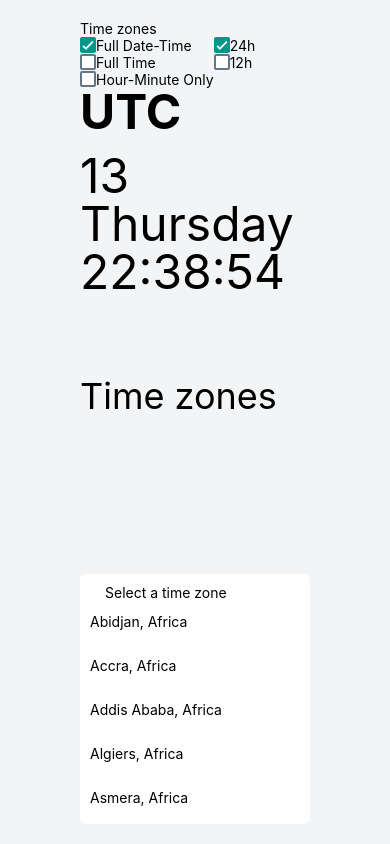
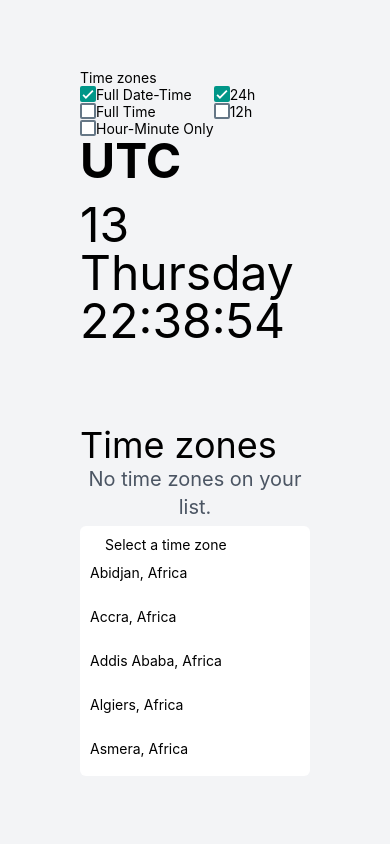
Before and after one commit to sanavalos/expo-clock, a React Native app: screen / in a window 390 px wide. Built offline with nearby package versions, Linux system fonts and the light colour scheme.

Commit message:
feat: add conditional rendering to time zones cards

```diff
--- a/components/TimeZonesCards.jsx
+++ b/components/TimeZonesCards.jsx
@@ -1,15 +1,22 @@
 import React from "react";
-import { FlatList } from "react-native";
+import { View, Text, FlatList } from "react-native";
 import TimeZoneCard from "./TimeZoneCard";
 
 function TimeZonesCards({ timeZoneList = [] }) {
   return (
-    <FlatList
-      keyExtractor={(item) => item}
-      data={timeZoneList}
-      renderItem={({ item }) => <TimeZoneCard timeZone={item} />}
-      className="w-full"
-    />
+    <View className="w-full">
+      {timeZoneList.length > 0 ? (
+        <FlatList
+          keyExtractor={(item) => item}
+          data={timeZoneList}
+          renderItem={({ item }) => <TimeZoneCard timeZone={item} />}
+        />
+      ) : (
+        <Text className="text-center text-xl text-gray-600">
+          No time zones on your list.
+        </Text>
+      )}
+    </View>
   );
 }
 
```
